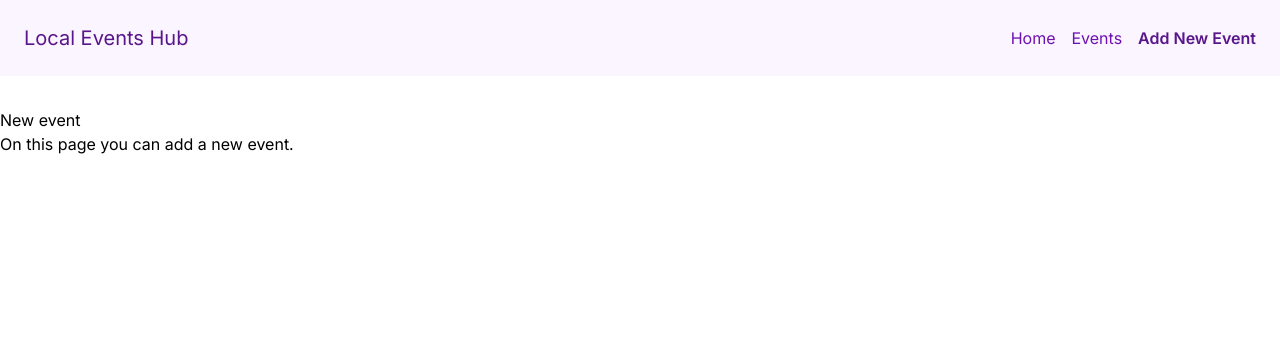
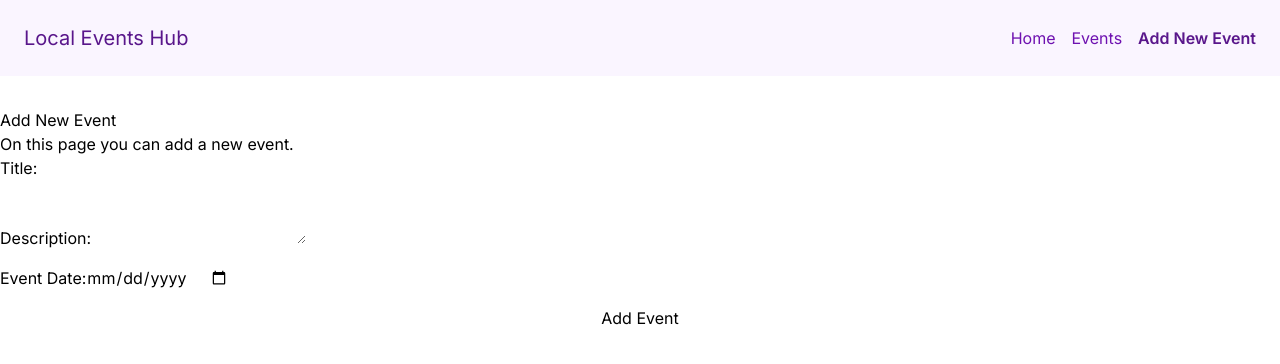
Before and after one commit to denitsadobreva/local-events-hub, a Next.js app: page /events/new in a window 1280 px wide. Shown: the top 364 px of the page. Built offline with nearby package versions, Linux system fonts and the light colour scheme; no server answers; a web font is replaced by a local one.

Commit message:
add new event

```diff
--- a/app/events/new/page.tsx
+++ b/app/events/new/page.tsx
@@ -1,8 +1,42 @@
-export default function NewEventPage() {
+"use server";
+
+import { sql } from "../../lib/db";
+import { redirect } from "next/navigation";
+
+export async function addNewEvent(formData: FormData) {
+  const title = formData.get("title") as string;
+  const description = formData.get("description") as string;
+  const event_date = formData.get("event_date") as string;
+  const newEvent =
+    await sql`INSERT INTO events (title, description, event_date) VALUES (${title}, ${description}, ${event_date}) RETURNING *`;
+  if (newEvent.length === 0) {
+    throw new Error("Failed to add new event");
+  } else {
+    console.log("New event added:", newEvent);
+    redirect("/events");
+  }
+}
+
+export default async function NewEventPage() {
   return (
     <div>
-      <h1>New event</h1>
+      <h1>Add New Event</h1>
       <p>On this page you can add a new event.</p>
+      <form action={addNewEvent} className="flex flex-col gap-4">
+        <div>
+          <label htmlFor="title">Title:</label>
+          <input type="text" id="title" name="title" required />
+        </div>
+        <div>
+          <label htmlFor="description">Description:</label>
+          <textarea id="description" name="description" required></textarea>
+        </div>
+        <div>
+          <label htmlFor="event_date">Event Date:</label>
+          <input type="date" id="event_date" name="event_date" required />
+        </div>
+        <button type="submit">Add Event</button>
+      </form>
     </div>
   );
 }
```
